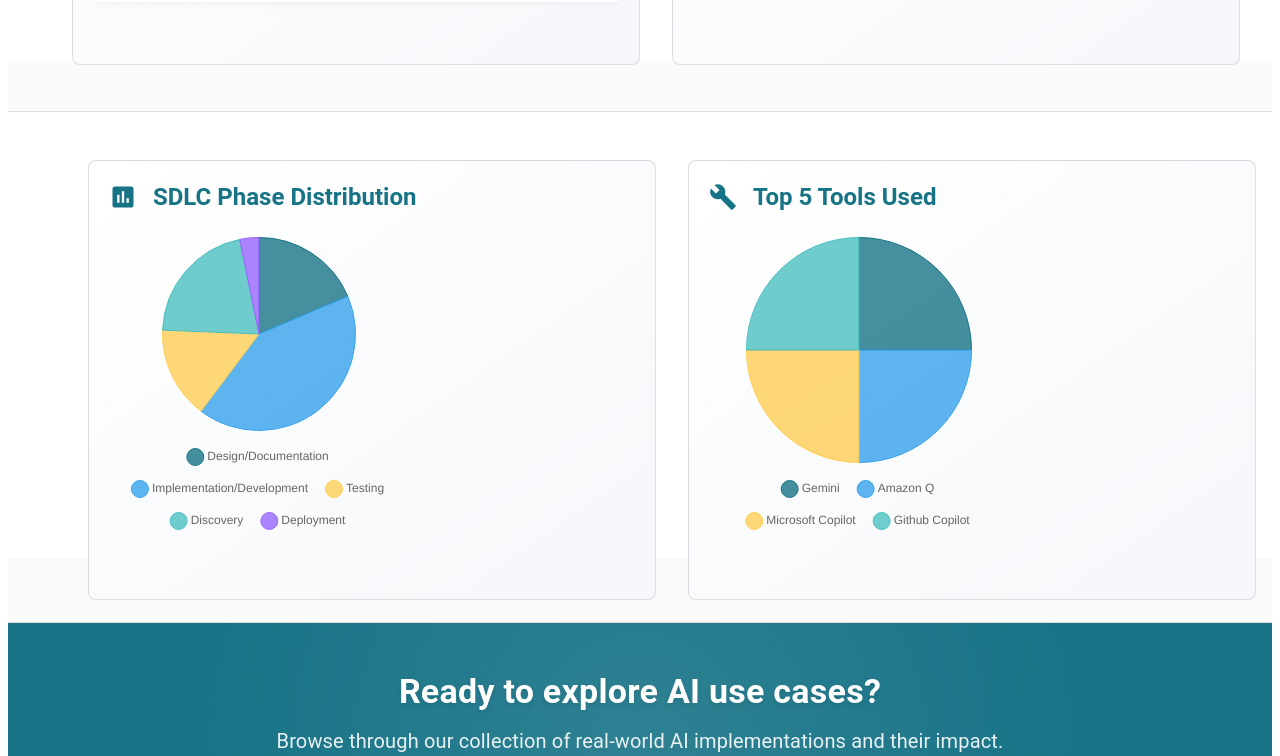
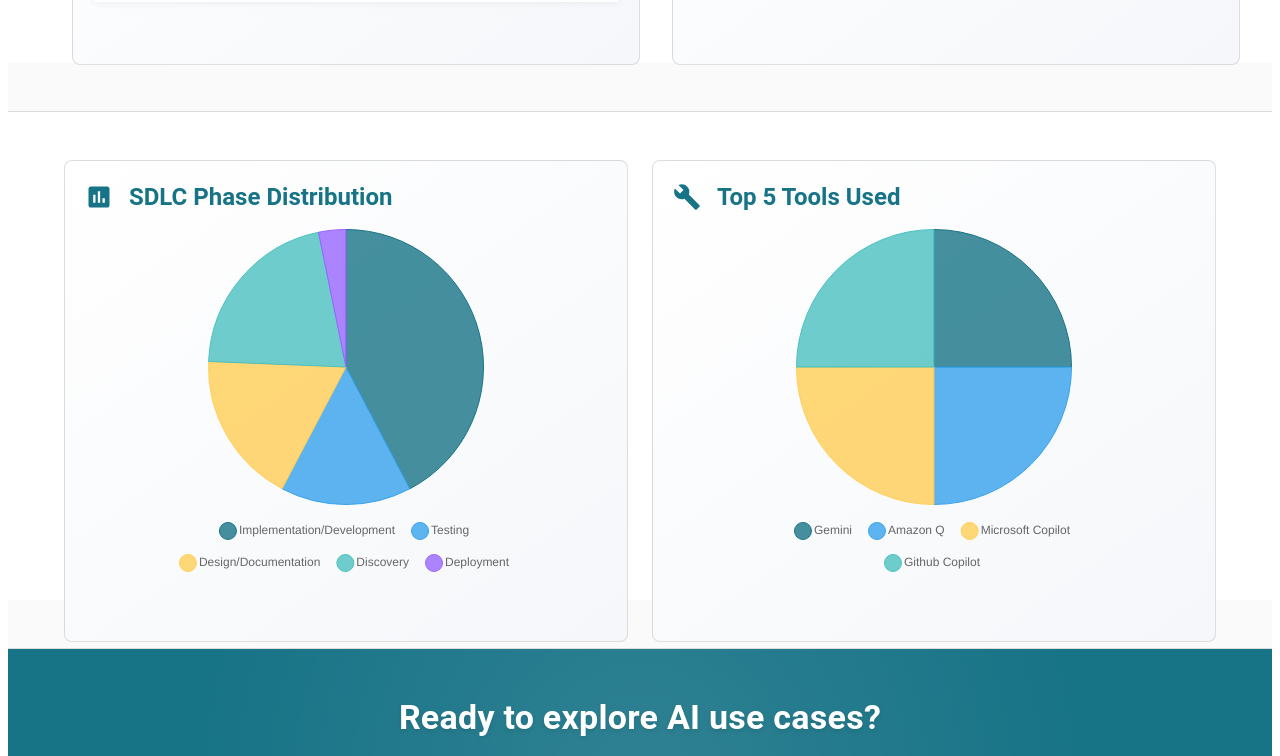
Before and after one commit to girish-mastek/ai-enabler, a React (Create React App) app: page / in a window 1280 px wide. Shown: the part 1132-1888 px from the top of the page. Built offline with nearby package versions, Linux system fonts and the light colour scheme; no server answers.

Commit message:
changed sdlc to delivery amd changed pie chart alignments

```diff
--- a/src/components/FilterSidebar.js
+++ b/src/components/FilterSidebar.js
@@ -174,7 +174,7 @@
             }}
           >
             <Typography sx={{ fontSize: '0.875rem', fontWeight: 500 }}>
-              SDLC Phase
+              Delivery Phase
               {getSelectedCount('sdlc_phase') > 0 && (
                 <Typography
                   component="span"
--- a/src/components/PieCharts.js
+++ b/src/components/PieCharts.js
@@ -86,25 +86,21 @@
     }]
   };
 
-  const sdlcChartOptions = {
+  const commonChartOptions = {
     responsive: true,
-    onClick: (event, elements) => {
-      if (elements.length > 0) {
-        const index = elements[0].index;
-        const phase = sdlcChartData.labels[index];
-        navigate(`/usecases?sdlc_phase=${encodeURIComponent(phase)}`);
-      }
-    },
+    maintainAspectRatio: false,
     plugins: {
       legend: {
         position: 'bottom',
+        align: 'center',
         labels: {
           padding: 20,
           usePointStyle: true,
           pointStyle: 'circle',
           font: {
             size: 12
-          }
+          },
+          boxWidth: 10
         }
       },
       tooltip: {
@@ -121,45 +117,32 @@
     }
   };
 
+  const sdlcChartOptions = {
+    ...commonChartOptions,
+    onClick: (event, elements) => {
+      if (elements.length > 0) {
+        const index = elements[0].index;
+        const phase = sdlcChartData.labels[index];
+        navigate(`/usecases?sdlc_phase=${encodeURIComponent(phase)}`);
+      }
+    }
+  };
+
   const toolsChartOptions = {
-    responsive: true,
+    ...commonChartOptions,
     onClick: (event, elements) => {
       if (elements.length > 0) {
         const index = elements[0].index;
         const tool = toolsChartData.labels[index];
         navigate(`/usecases?tools_used=${encodeURIComponent(tool)}`);
       }
-    },
-    plugins: {
-      legend: {
-        position: 'bottom',
-        labels: {
-          padding: 20,
-          usePointStyle: true,
-          pointStyle: 'circle',
-          font: {
-            size: 12
-          }
-        }
-      },
-      tooltip: {
-        callbacks: {
-          label: function(context) {
-            const label = context.label || '';
-            const value = context.raw || 0;
-            const total = context.dataset.data.reduce((a, b) => a + b, 0);
-            const percentage = ((value / total) * 100).toFixed(1);
-            return `${label}: ${value} (${percentage}%) - Click to filter`;
-          }
-        }
-      }
     }
   };
 
   return (
-    <Box sx={{ mb: { xs: 6, md: 8 } }}>
-      <Container maxWidth="xl">
-        <Grid container spacing={4} sx={{ maxWidth: 1200, mx: 'auto' }}>
+    <Box sx={{ mb: { xs: 4, md: 6 } }}>
+      <Container maxWidth="lg">
+        <Grid container spacing={3} sx={{ justifyContent: 'center' }}>
           {/* SDLC Phase Chart */}
           <Grid item xs={12} md={6}>
             <Paper
@@ -174,14 +157,16 @@
                 cursor: 'pointer'
               }}
             >
-              <Box sx={{ display: 'flex', alignItems: 'center', mb: 3 }}>
+              <Box sx={{ display: 'flex', alignItems: 'center', mb: 2 }}>
                 <AssessmentIcon sx={{ fontSize: 28, color: '#177386', mr: 2 }} />
                 <Typography variant="h5" sx={{ fontWeight: 600, color: '#177386' }}>
                   SDLC Phase Distribution
                 </Typography>
               </Box>
-              <Box sx={{ height: 300, position: 'relative' }}>
-                <Pie data={sdlcChartData} options={sdlcChartOptions} />
+              <Box sx={{ height: 350, display: 'flex', justifyContent: 'center', alignItems: 'center' }}>
+                <Box sx={{ width: '100%', height: '100%', maxWidth: 400, margin: 'auto' }}>
+                  <Pie data={sdlcChartData} options={sdlcChartOptions} />
+                </Box>
               </Box>
             </Paper>
           </Grid>
@@ -200,14 +185,16 @@
                 cursor: 'pointer'
               }}
             >
-              <Box sx={{ display: 'flex', alignItems: 'center', mb: 3 }}>
+              <Box sx={{ display: 'flex', alignItems: 'center', mb: 2 }}>
                 <BuildIcon sx={{ fontSize: 28, color: '#177386', mr: 2 }} />
                 <Typography variant="h5" sx={{ fontWeight: 600, color: '#177386' }}>
                   Top 5 Tools Used
                 </Typography>
               </Box>
-              <Box sx={{ height: 300, position: 'relative' }}>
-                <Pie data={toolsChartData} options={toolsChartOptions} />
+              <Box sx={{ height: 350, display: 'flex', justifyContent: 'center', alignItems: 'center' }}>
+                <Box sx={{ width: '100%', height: '100%', maxWidth: 400, margin: 'auto' }}>
+                  <Pie data={toolsChartData} options={toolsChartOptions} />
+                </Box>
               </Box>
             </Paper>
           </Grid>
```
Also changed, not shown: src/data/usecases.json.
